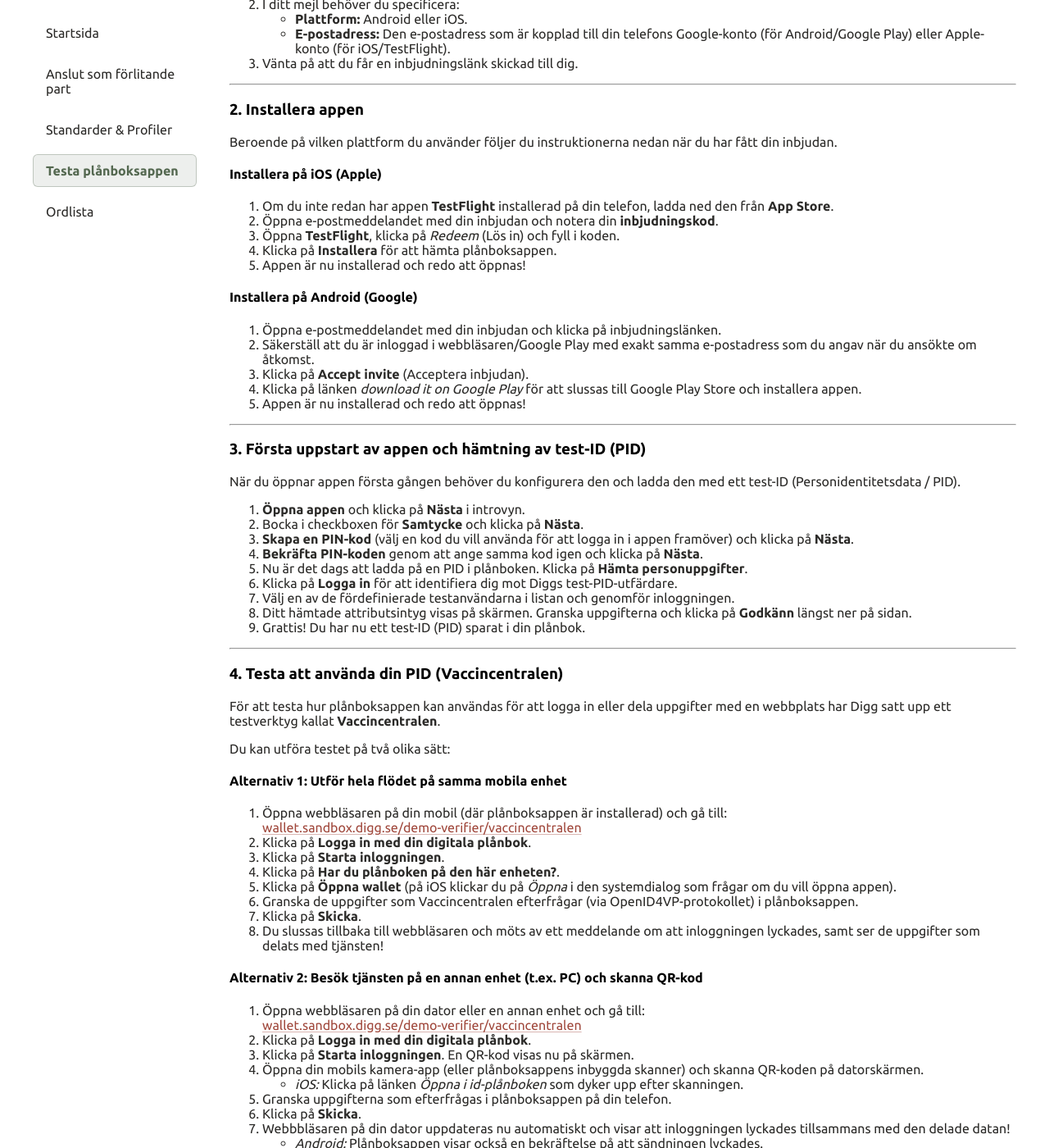
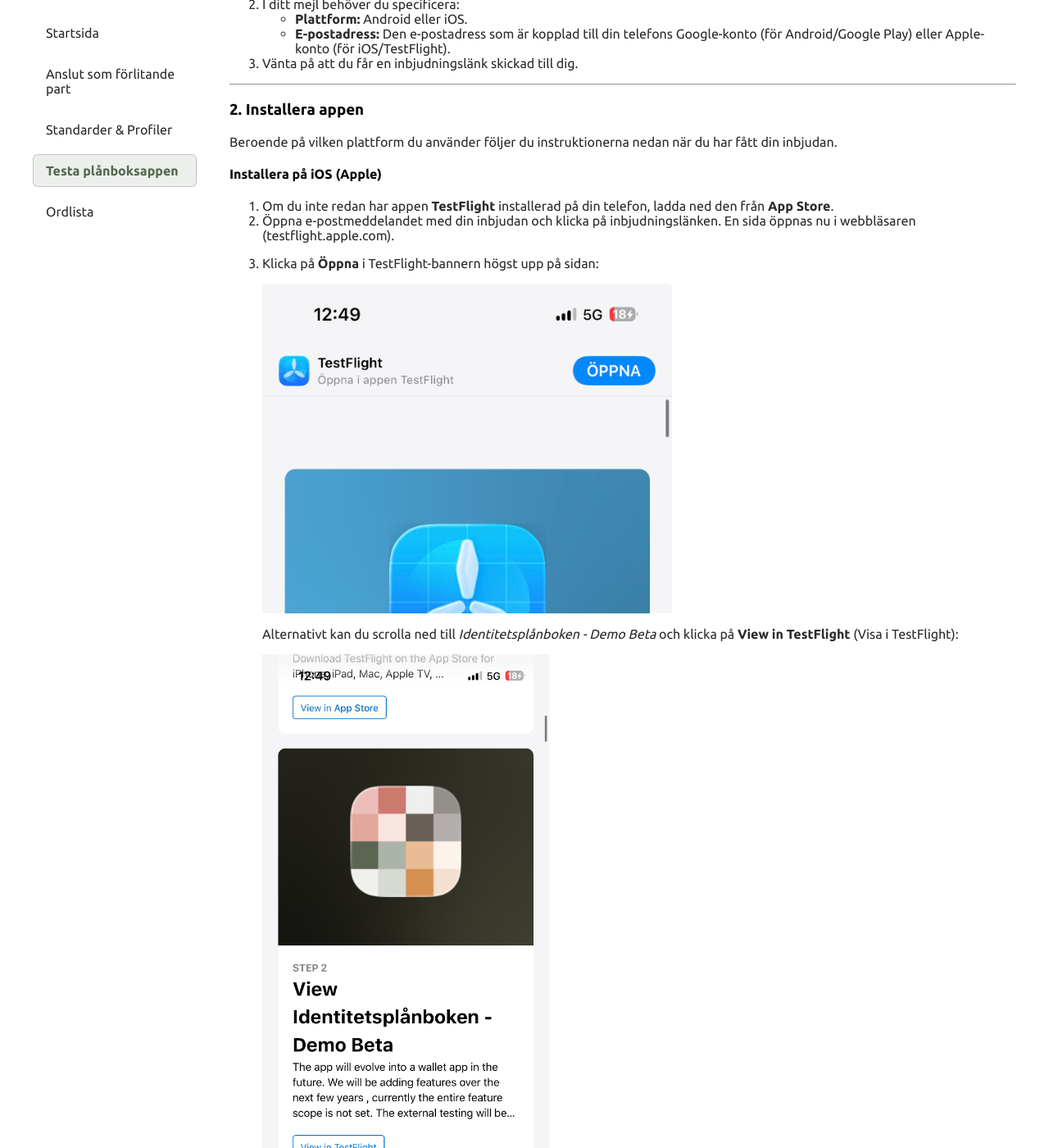
Before and after one commit to diggsweden/wallet-utvecklarportal, a Jekyll site: the page built from pages/prova-planboksappen.md, in a window 1280 px wide and 1400 px high, scrolled down 692 px. Shown: the whole window at 82% size. Built offline with Jekyll 4.4.1, drawn with Linux system fonts in a browser that asks for light colours; some of the changed text lies outside the part shown.

Commit message:
docs: update ios and some general instructions
Signed-off-by: David <david.mansourian@digg.se>

```diff
--- a/pages/prova-planboksappen.md
+++ b/pages/prova-planboksappen.md
@@ -37,9 +37,16 @@ Beroende på vilken plattform du använder följer du instruktionerna nedan när
 
 #### Installera på iOS (Apple)
 1. Om du inte redan har appen **TestFlight** installerad på din telefon, ladda ned den från **App Store**.
-2. Öppna e-postmeddelandet med din inbjudan och notera din **inbjudningskod**.
-3. Öppna **TestFlight**, klicka på *Redeem* (Lös in) och fyll i koden.
-4. Klicka på **Installera** för att hämta plånboksappen.
+2. Öppna e-postmeddelandet med din inbjudan och klicka på inbjudningslänken. En sida öppnas nu i webbläsaren (testflight.apple.com).
+3. Klicka på **Öppna** i TestFlight-bannern högst upp på sidan:
+
+   <img src="../assets/images/screenshots/testflight-banner-oppna.jpg" alt="TestFlight-banner högst upp i webbläsaren med knappen Öppna" width="500" style="display: block;">
+
+   Alternativt kan du scrolla ned till *Identitetsplånboken - Demo Beta* och klicka på **View in TestFlight** (Visa i TestFlight):
+
+   <img src="../assets/images/screenshots/testflight-view-in-testflight.png" alt="Sidan på testflight.apple.com som visar Identitetsplånboken - Demo Beta med knappen View in TestFlight" width="350" style="display: block;">
+
+4. TestFlight öppnas med din inbjudan. Klicka på **Godkänn** (Accept) och därefter på **Installera** för att hämta plånboksappen.
 5. Appen är nu installerad och redo att öppnas!
 
 #### Installera på Android (Google)
@@ -56,10 +63,9 @@ Beroende på vilken plattform du använder följer du instruktionerna nedan när
 När du öppnar appen första gången behöver du konfigurera den och ladda den med ett test-ID (Personidentitetsdata / PID).
 
 1. **Öppna appen** och klicka på **Nästa** i introvyn.
-2. Bocka i checkboxen för **Samtycke** och klicka på **Nästa**.
 3. **Skapa en PIN-kod** (välj en kod du vill använda för att logga in i appen framöver) och klicka på **Nästa**.
 4. **Bekräfta PIN-koden** genom att ange samma kod igen och klicka på **Nästa**.
-5. Nu är det dags att ladda på en PID i plånboken. Klicka på **Hämta personuppgifter**.
+5. Nu är det dags att ladda på en PID i plånboken. Klicka på **Begär personuppgifter**.
 6. Klicka på **Logga in** för att identifiera dig mot Diggs test-PID-utfärdare.
 7. Välj en av de fördefinierade testanvändarna i listan och genomför inloggningen.
 8. Ditt hämtade attributsintyg visas på skärmen. Granska uppgifterna och klicka på **Godkänn** längst ner på sidan.
```
Also changed, not shown: assets/images/screenshots/testflight-banner-oppna.jpg (added), assets/images/screenshots/testflight-view-in-testflight.png (added).
